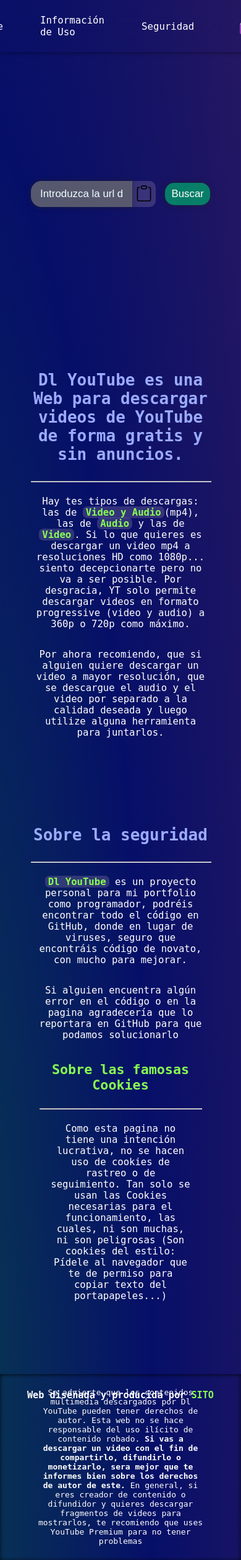
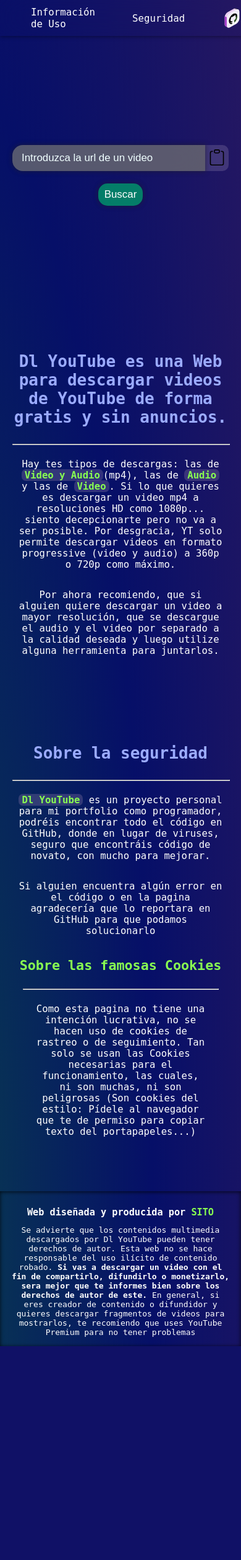
Before and after one commit to SitoSt/Dl_YouTube, a Flask app: page / in a window 390 px wide. Shown: the whole page at 62% size. After the commit the page ends 2172 px from the top, so only its background shows below. Run offline with Flask 3, Linux system fonts and the light colour scheme.

Commit message:
V:5.0.1 Arreglando unos fallos del front-end

```diff
--- a/static/css/footer.css
+++ b/static/css/footer.css
@@ -1,10 +1,11 @@
 footer {
     display: flex;
+    flex-direction: column;
     box-sizing: border-box;
     position: relative;
-    height: 300px;
     width: 100%;
 
+    padding: 10px;
 
     box-shadow: inset 0px 1px 0.5rem rgba(0, 0, 0, 0.785);
 
@@ -13,8 +14,7 @@ footer {
 }
 
 .sito-sign {
-    position: absolute;
-    top: 10px;
+    margin-bottom: 7px;
 }
 
 .author {
@@ -23,10 +23,8 @@ footer {
 }
 
 .copy-right-advise {
-    position: absolute;
-    max-width: 70%;
 
-    bottom: 10px;
+    margin: 5px;
 
     text-align: center;
 }
--- a/static/css/header.css
+++ b/static/css/header.css
@@ -5,7 +5,6 @@ header {
     z-index: 4;
     top: 0;
     left: 0;
-
     /* background-color: rgba(219, 198, 255, 0.172); */
 
     backdrop-filter: blur(2rem);
@@ -27,8 +26,10 @@ header nav {
 .nav-bar {
     display: flex;
     width: 100%;
+    padding: 0;
+    margin: 0;
 
-
+    overflow-x: scroll;
 
     justify-content: center;
     align-items: center;
@@ -37,7 +38,12 @@ header nav {
 .nav-item {
     list-style: none;
 
-    margin-inline: 30px;
+    margin-inline :30px;
+}
+
+.nav-item a:hover {
+    text-decoration: underline;
+    color: var(--text-accent-color);
 }
 
 .nav-link {
@@ -54,5 +60,8 @@ header nav {
 .github {
     width: 2.5rem;
     height: 2.5rem;
-    margin-left: 10px;
 }
+
+@media (max-with: 500px) {
+
+}
--- a/static/css/main.css
+++ b/static/css/main.css
@@ -68,3 +68,10 @@ main {
         background-position: 0% 100%;
     }
 }
+
+
+@media (max-width: 500px) {
+    main {
+        padding: 20px;
+    }
+}
--- a/static/css/video.css
+++ b/static/css/video.css
@@ -23,15 +23,24 @@
 #form-url {
     display: flex;
     width: 100%;
+    flex-direction: column;
 
     align-items: center;
     justify-content: center;
 }
 
+.total-input {
+    display: flex;
+    width: 100%;
+
+    justify-content: center;
+    align-items: center;
+}
+
 #url {
     width: 100%;
     height: 40px;
-    margin-right: 0 !important;
+    margin: 0 ;
     padding-inline: 15px;
 
     border: 0;
@@ -58,9 +67,9 @@
 }
 
 /* ------------------------------------------------------------------------ */
-
 #paste button {
     height: 42px;
+    display: inline;
 
     background: var(--secondary-color);
     border: none;
@@ -72,7 +81,7 @@
 
 .btn {
     height: 36px;
-    margin-left: 15px;
+    margin-top: 20px;
     padding: 0;
     padding-inline: 10px;
 
@@ -180,7 +189,6 @@
     #url {
         width: 70%;
     }
-
 }
 
 @media (min-width: 850px) {
--- a/templates/index.html
+++ b/templates/index.html
@@ -14,6 +14,7 @@
   <link rel="stylesheet" href={{ url_for('static', filename='css/header.css' ) }}>
   <link rel="stylesheet" href={{ url_for('static', filename='css/info.css' ) }}>
   <link rel="stylesheet" href={{ url_for('static', filename='css/footer.css' ) }}>
+  <link rel="stylesheet" href={{ url_for('static', filename='css/loader.css' ) }}>
 
   <title>Dl YouTube</title>
 </head>
@@ -46,14 +47,17 @@
     <section id="video">
       <div class="container-url">
         <form id="form-url">
+          <div class="total-input">
             <input id="url" class="shadow" name="Url" type="url" ria-describedby="paste" required="true" placeholder="Introduzca la url de un video" />
             <label id="paste" for="url">
               <button type="button" onclick="paste();">
                 <img src={{ url_for('static', filename='img/clipboard.svg') }} alt="Pegas del portapapeles"/>
               </button>
             </label>
+          </div>
 
           <button type="submit" class="btn shadow">Buscar</button>
+          <span id="loader-url" class="loader"></span>
         </form>
       </div>
 
@@ -63,6 +67,7 @@
         <div class="container-user-info">
 
         <h1 id="title" class="shadow"></h1>
+        <span id="loader-dl" class="loader" hidden></span>
         <div class="container-res" id="container-res">
           <form id="form-preferences">
             <div class="format-tabs shadow" role="tablist" aria-label="Format Tabs" name="format_tabs">
@@ -209,6 +214,8 @@
   </footer>
 
   <script src={{ url_for('static', filename='scripts/index.js') }}></script>
+  <script async src="https://pagead2.googlesyndication.com/pagead/js/adsbygoogle.js?client=ca-pub-7154517655176421"
+     crossorigin="anonymous"></script>
 
 </body>
 </html>
```
Also changed, not shown: static/css/loader.css (added, +34 -0 lines). Lines whose indentation alone changed are shown as unchanged.
